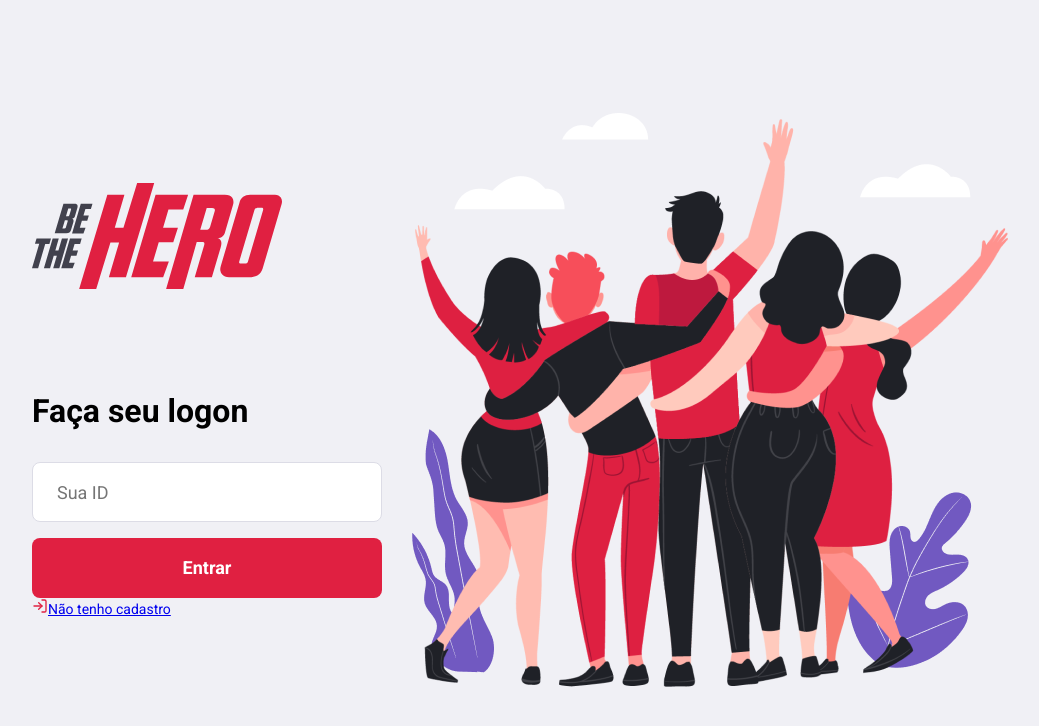
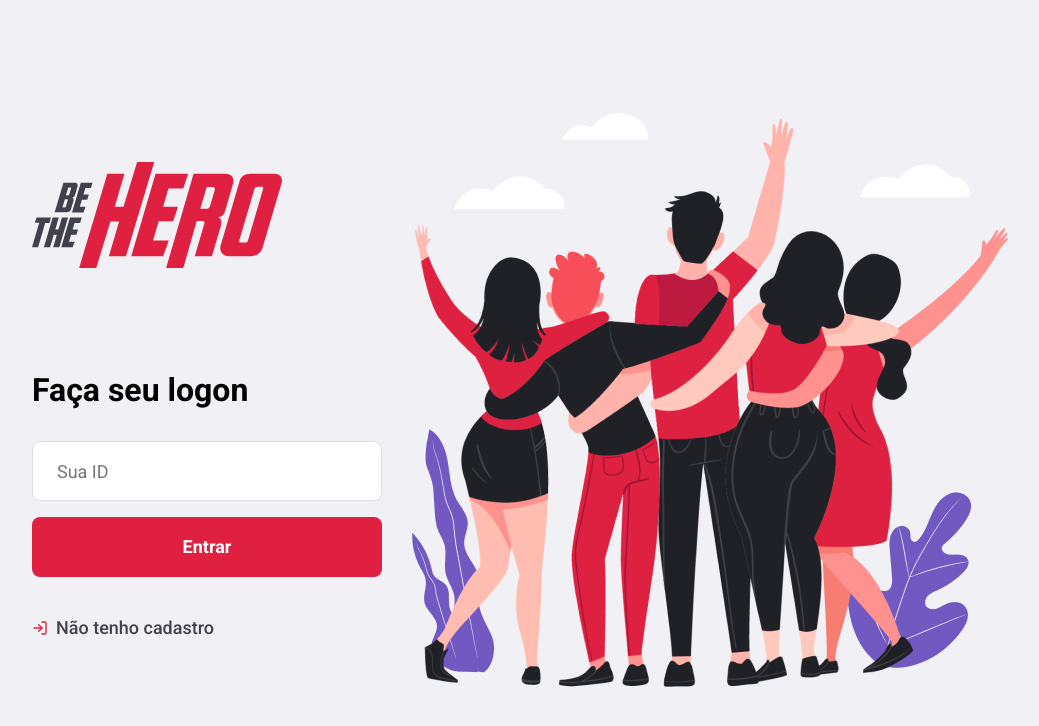
Before and after one commit to gabrielbriks/semana-omnistack11, a React (Create React App) app in the folder frontend/: page / in a window 1280 px wide. Shown: the top 726 px of the page, without its empty margins (135-1174 px from the left). Built offline with nearby package versions, Linux system fonts and the light colour scheme.

Commit message:
Implementando rotas e utilizando o Link do Router-Dom

```diff
--- a/frontend/src/App.js
+++ b/frontend/src/App.js
@@ -1,10 +1,10 @@
 import React, { useState } from "react";
 import "./global.css";
 
-import Logon from "./pages/Logon";
+import Routes from "./routes";
 
 function App() {
-  return <Logon />;
+  return <Routes />;
 }
 
 export default App;
--- a/frontend/src/pages/Logon/index.js
+++ b/frontend/src/pages/Logon/index.js
@@ -1,4 +1,5 @@
 import React from "react";
+import { Link } from "react-router-dom";
 import { FiLogIn } from "react-icons/fi";
 
 // import '../../global.css'
@@ -20,10 +21,10 @@ export default function Logon() {
           <button className="button" type="submit">
             Entrar
           </button>
-          <a href="/register">
+          <Link to="/register">
             <FiLogIn size={16} color="#E02041" />
             Não tenho cadastro
-          </a>
+          </Link>
         </form>
       </section>
 
--- a/frontend/src/pages/Logon/styles.css
+++ b/frontend/src/pages/Logon/styles.css
@@ -7,23 +7,37 @@
   display: flex;
   align-items: center; /*alinhar items Verticalmente*/
   justify-content: center; /*Alinhar o items horizontalmente*/
-
 }
 
 .logon-container section.form {
   width: 100%;
   max-width: 350px;
   margin: 30px;
-
-
 }
 
 .logon-container section.form form {
   margin-top: 100px;
-
 }
 
 .logon-container section.form form h1 {
   font-size: 32px;
   margin-bottom: 32px;
 }
+
+.logon-container section.form form a {
+  display: flex;
+  align-items: center;
+  margin-top: 40px;
+  color: #41414d;
+  font-size: 18px;
+  text-decoration: none;
+  font-weight: 500;
+  transition: opacity 0.2s;
+}
+.logon-container section.form form a svg {
+  margin-right: 8px;
+}
+
+.logon-container section.form form a:hover {
+  opacity: 0.8;
+}
--- /dev/null
+++ b/frontend/src/pages/Register/index.js
@@ -0,0 +1,7 @@
+import React from "react";
+
+import "./styles.css";
+
+export default function Register() {
+  return <h1>Register</h1>;
+}
--- /dev/null
+++ b/frontend/src/routes.js
@@ -0,0 +1,16 @@
+import React from "react";
+import { BrowserRouter, Route, Switch } from "react-router-dom";
+
+import Logon from "./pages/Logon";
+import Register from "./pages/Register";
+
+export default function Routes() {
+  return (
+    <BrowserRouter>
+      <Switch>
+        <Route path="/" exact component={Logon} />
+        <Route path="/register" component={Register} />
+      </Switch>
+    </BrowserRouter>
+  );
+}
```
Also changed, not shown: frontend/src/pages/Register/styles.css (added), 1 other file (tests, documents, lock files or other folders).
